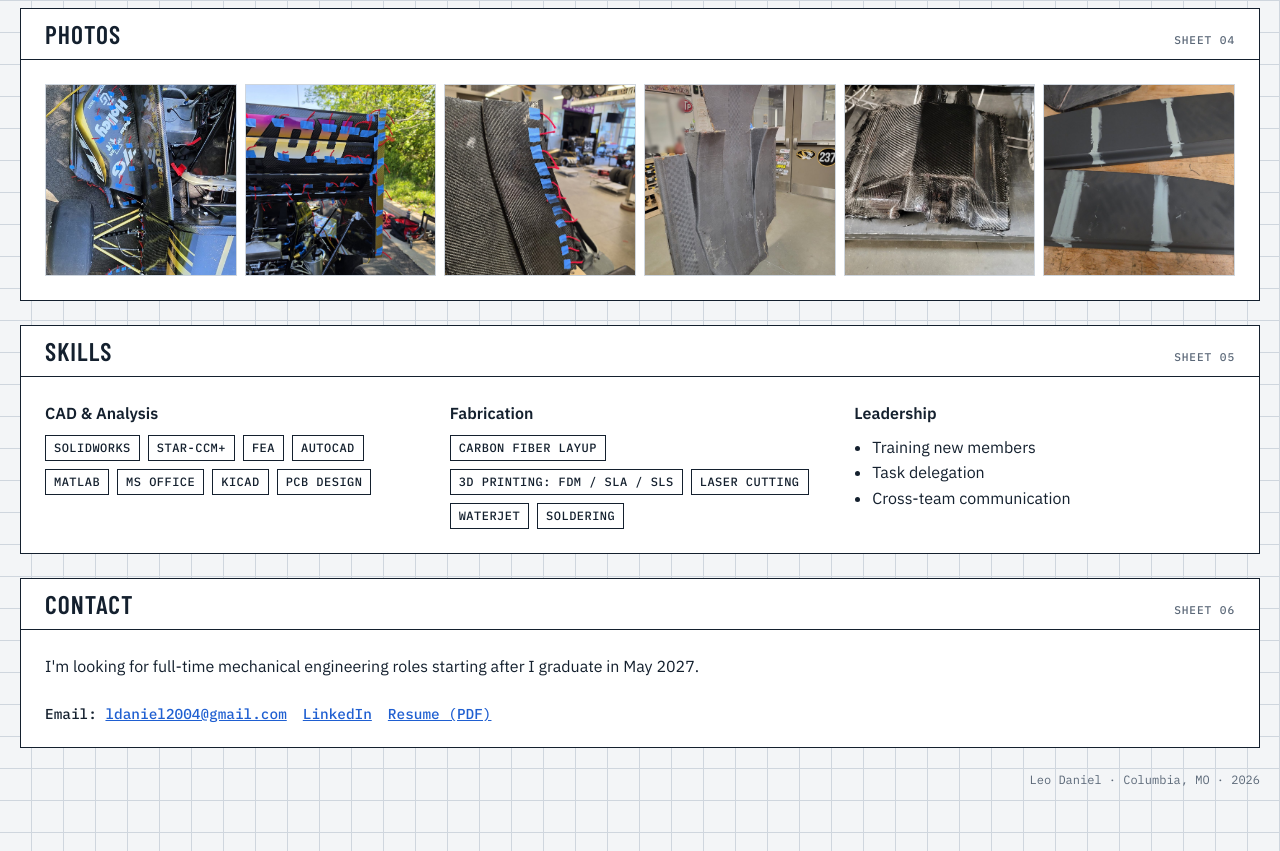
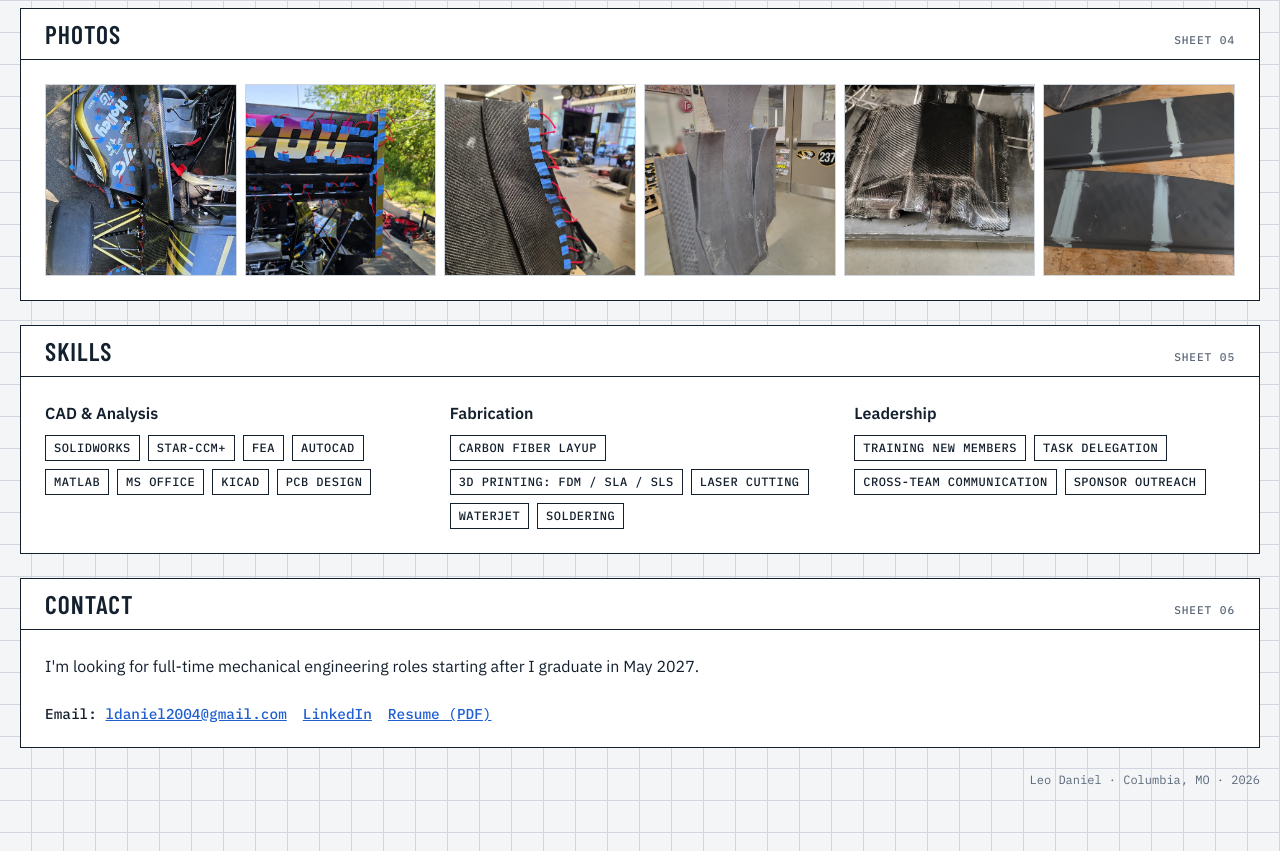
Before and after one commit to ldaniel2004/ldaniel2004.github.io, a plain HTML site: page index.html in a window 1280 px wide. Shown: the part 7199-8050 px from the top of the page. Drawn offline with nearby package versions, Linux system fonts and the light colour scheme.

Commit message:
Update index.html

```diff
--- a/index.html
+++ b/index.html
@@ -582,11 +582,12 @@ footer { font: 0.75rem var(--font-mono); color: var(--muted); text-align: right;
       </div>
       <div>
         <h4>Leadership</h4>
-        <ul>
-          <li>Training new members</li>
-          <li>Task delegation</li>
-          <li>Cross-team communication</li>
-        </ul>
+        <div class="tags">
+          <span class="tag">Training new members</span>
+          <span class="tag">Task delegation</span>
+          <span class="tag">Cross-team communication</span>
+          <span class="tag">Sponsor outreach</span>
+        </div>
       </div>
     </div>
   </section>
```
